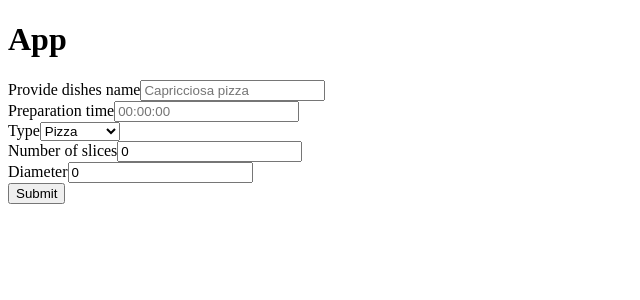
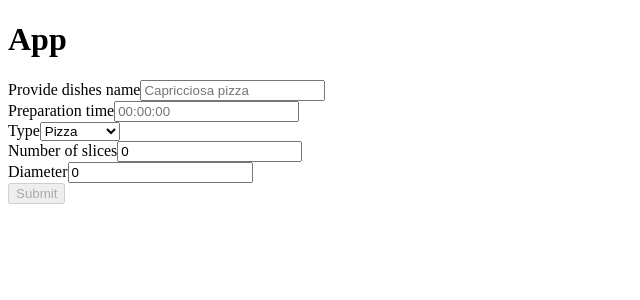
Before and after one commit to MarinaTripetska/dishes, a React (Vite) app: page / in a window 1280 px wide. Shown: the top 300 px of the page, without its empty margins (0-640 px from the left). Built offline with nearby package versions, Linux system fonts and the light colour scheme.

Commit message:
refactor: relocate create dish request to API dir and FormValues to types dir

```diff
--- /dev/null
+++ b/src/API/dishes/create.ts
@@ -0,0 +1,15 @@
+import { FormValues } from "../../types/formValues";
+
+export const createDish = async (values: FormValues) => {
+  const response = await fetch(
+    "https://umzzcc503l.execute-api.us-west-2.amazonaws.com/dishes/",
+    {
+      method: "POST",
+      headers: {
+        "Content-Type": "application/json",
+      },
+      body: JSON.stringify(values),
+    }
+  );
+  return response;
+};
--- a/src/App.tsx
+++ b/src/App.tsx
@@ -1,5 +1,5 @@
 import "./App.css";
-import DishForm from "./components/DishesForm/DishesForm";
+import DishForm from "./components/DishesForm";
 
 function App() {
   return (
--- a/src/components/DishesForm/DishesForm.tsx
+++ b/src/components/DishesForm/DishesForm.tsx
@@ -1,17 +1,9 @@
 import React from "react";
 import { Formik, Form, Field } from "formik";
 import { validationSchema } from "./validationSchema";
+import { FormValues } from "../../types/formValues";
+import { createDish } from "../../API/dishes/create";
 // import s from "./DishesForm.module.css";
-
-type FormValues = {
-  name: string;
-  preparation_time: string;
-  type: "pizza" | "soup" | "sandwich";
-  no_of_slices?: number;
-  diameter: number;
-  spiciness_scale?: number;
-  slices_of_bread?: number;
-};
 
 const initialValues: FormValues = {
   name: "",
@@ -31,16 +23,7 @@ const DishesForm: React.FC = () => {
       onSubmit={async (values, { setSubmitting, resetForm, setErrors }) => {
         setSubmitting(true);
         try {
-          const response = await fetch(
-            "https://umzzcc503l.execute-api.us-west-2.amazonaws.com/dishes/",
-            {
-              method: "POST",
-              headers: {
-                "Content-Type": "application/json",
-              },
-              body: JSON.stringify(values),
-            }
-          );
+          const response = await createDish(values);
 
           if (!response.ok) {
             const error = await response.json();
@@ -58,7 +41,7 @@ const DishesForm: React.FC = () => {
         }
       }}
     >
-      {({ values, isSubmitting, errors, touched, isValid }) => (
+      {({ values, isSubmitting, errors, touched, isValid, dirty }) => (
         <Form>
           {isSubmitting && <div>Submitting form...</div>}
 
@@ -160,7 +143,7 @@ const DishesForm: React.FC = () => {
             </div>
           )}
 
-          <button type="submit" disabled={isSubmitting || !isValid}>
+          <button type="submit" disabled={isSubmitting || !(dirty && isValid)}>
             Submit
           </button>
         </Form>
--- /dev/null
+++ b/src/components/DishesForm/index.ts
@@ -0,0 +1 @@
+export { default } from "./DishesForm";
--- /dev/null
+++ b/src/types/formValues.ts
@@ -0,0 +1,9 @@
+export type FormValues = {
+  name: string;
+  preparation_time: string;
+  type: "pizza" | "soup" | "sandwich";
+  no_of_slices?: number;
+  diameter: number;
+  spiciness_scale?: number;
+  slices_of_bread?: number;
+};
```
